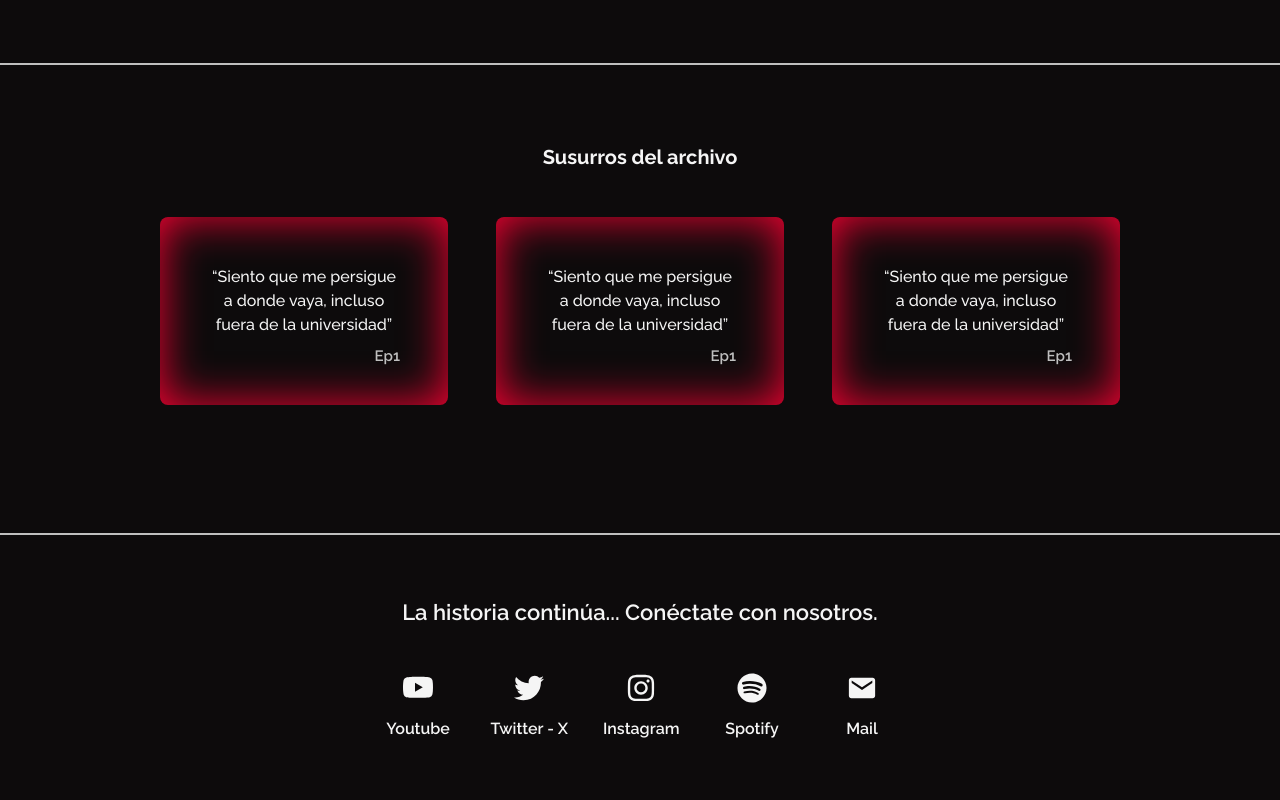
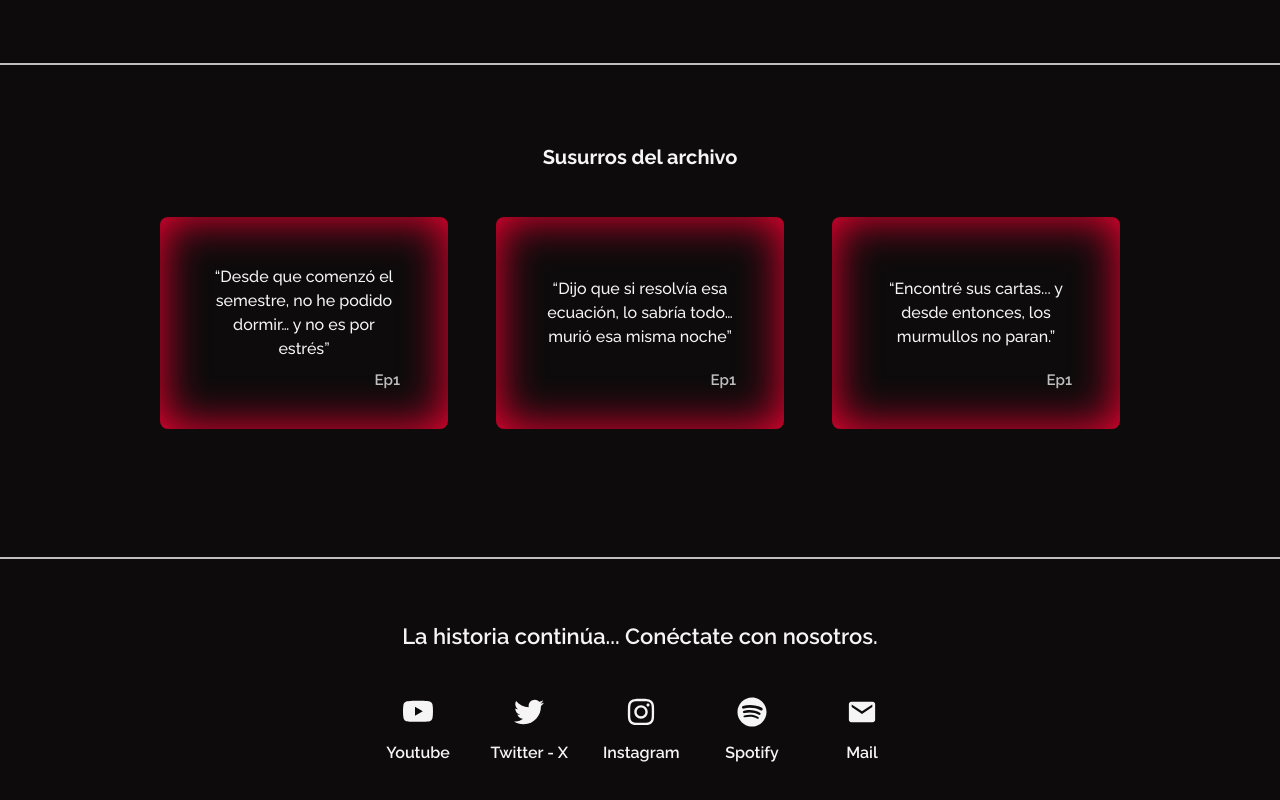
Before and after one commit to FazeElian/expediente-garavito-tnt, a React (Vite) app: page / in a window 1280 px wide. Shown: the part 2831-3631 px from the top of the page. Built offline with nearby package versions, Linux system fonts and the light colour scheme.

Commit message:
update: Archive whispers list

```diff
--- a/src/components/ArchiveWhispers.tsx
+++ b/src/components/ArchiveWhispers.tsx
@@ -8,6 +8,24 @@ import { TitleSection } from "./TitleSection";
 import { motion } from "motion/react";
 
 const ArchiveWhispers = () => {
+    const ArchiveWhispersList = [
+        {
+            id: 1,
+            text: "Desde que comenzó el semestre, no he podido dormir… y no es por estrés",
+            ep: 1
+        },
+        {
+            id: 2,
+            text: "Dijo que si resolvía esa ecuación, lo sabría todo… murió esa misma noche",
+            ep: 2
+        },
+        {
+            id: 3,
+            text: "Encontré sus cartas... y desde entonces, los murmullos no paran.",
+            ep: 2
+        }
+    ]
+
     return (
         <>
             <TitleSection
@@ -15,7 +33,9 @@ const ArchiveWhispers = () => {
                 text="Susurros del archivo"
             />
             <section className="archive-whispers">
+                {ArchiveWhispersList.map((item) => (
                     <motion.div
+                        key={ item.id }
                         className="whispers-item"
                         whileHover={{ scale: 1.1 }}
                         transition={{
@@ -23,34 +43,11 @@ const ArchiveWhispers = () => {
                         }}
                     >
                         <h2>
-                        “Siento que me persigue a donde vaya, incluso fuera de la universidad”
+                            “{ item.text }”
                         </h2>
                         <h3>Ep1</h3>
                     </motion.div>
-                <motion.div
-                    className="whispers-item"
-                    whileHover={{ scale: 1.1 }}
-                    transition={{
-                        duration: .25,
-                    }}
-                >
-                    <h2>
-                        “Siento que me persigue a donde vaya, incluso fuera de la universidad”
-                    </h2>
-                    <h3>Ep1</h3>
-                </motion.div>
-                <motion.div
-                    className="whispers-item"
-                    whileHover={{ scale: 1.1 }}
-                    transition={{
-                        duration: .25,
-                    }}
-                >
-                    <h2>
-                        “Siento que me persigue a donde vaya, incluso fuera de la universidad”
-                    </h2>
-                    <h3>Ep1</h3>
-                </motion.div>
+                ))}
             </section>
         </>
     )
```
Lines whose indentation alone changed are shown as unchanged.
